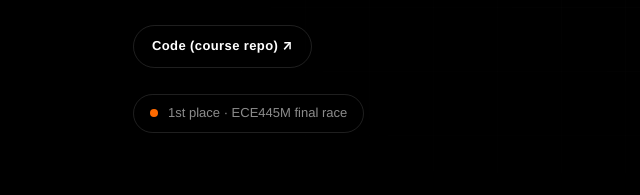
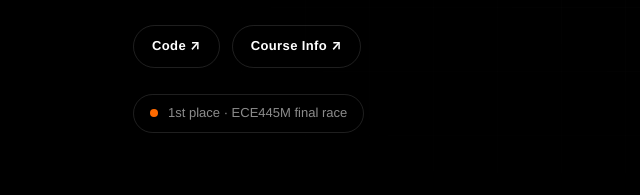
Before and after one commit to pulipakaa24/personal_site, a plain HTML site: page projects/tweinstein.html in a window 1280 px wide. Shown: the part 569-764 px from the top of the page, 15-655 px from the left. Drawn offline with Linux system fonts and the light colour scheme.

Commit message:
link fixes

```diff
--- a/projects/tweinstein.html
+++ b/projects/tweinstein.html
@@ -35,7 +35,8 @@
           <span class="tag">Custom RTOS (C)</span><span class="tag">LD19 LiDAR</span><span class="tag">IMU · IR</span><span class="tag">CAN · DAC</span><span class="tag">MotorBoard v7</span><span class="tag">Residual RL</span>
         </div>
         <div class="actions">
-          <a class="btn" href="#" data-placeholder>Code (course repo) ↗</a>
+          <a class="btn" href="https://code.wahwa.com/adipu/TweinStein" target="_blank">Code ↗</a>
+          <a class="btn" href="https://users.ece.utexas.edu/~valvano/EE445M/" target="_blank">Course Info ↗</a>
         </div>
         <div class="statusline"><span class="dot"></span> 1st place · ECE445M final race</div>
       </div>
```
Also changed, not shown: projects/harmonium.html (+0 -1 lines).
